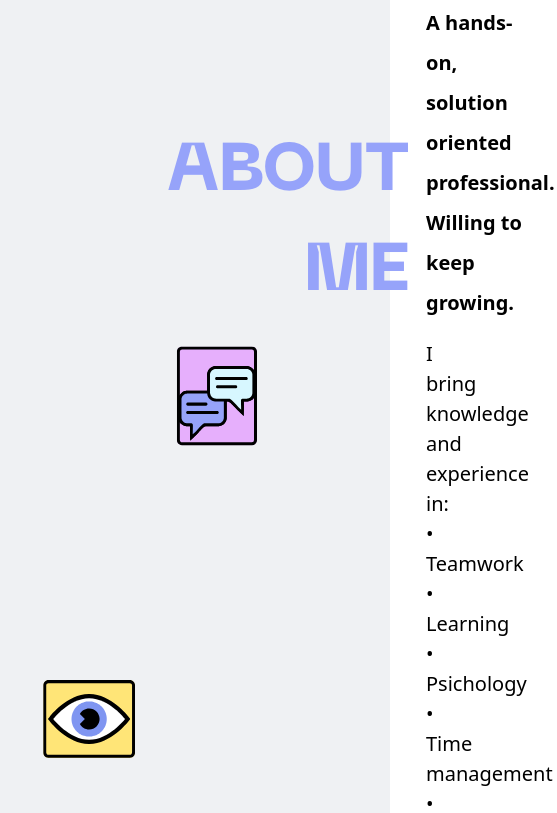
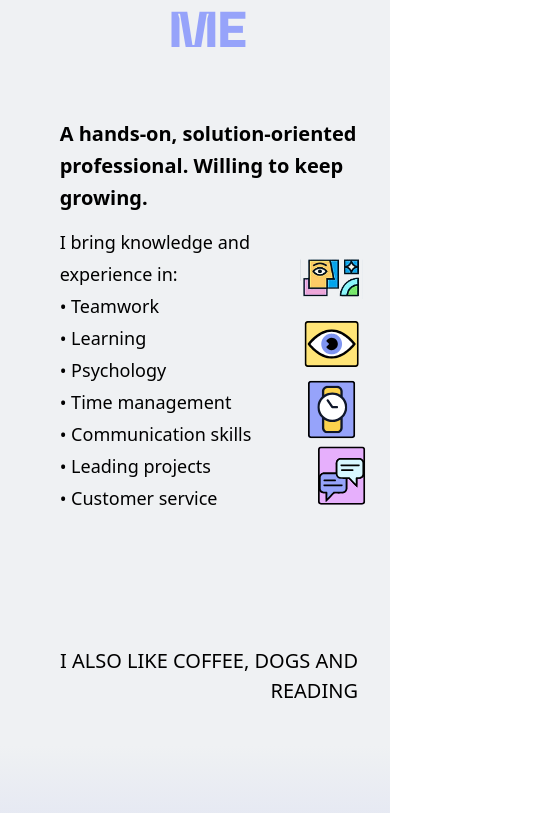
Before and after one commit to Ruthstring/Portfolio24, a React (Vite) app: page / in a window 390 px wide. Shown: the part 4242-5055 px from the top of the page, 557 px wide, since content can reach past the window. Built offline with nearby package versions, Linux system fonts and the light colour scheme.

Commit message:
phone first working

```diff
--- a/src/components/About.jsx
+++ b/src/components/About.jsx
@@ -8,47 +8,124 @@ import Icon4 from "../assets/multi_iconAbout.svg"
 
 
 
+const About = () => {
 
-  //original one:
+  return (
+    <div className="about-container">
+      {/* Define the grid with one column on phones and 12 columns on larger screens */}
+      <div className="about-grid grid grid-cols-5 md:grid-cols-12 grid-rows-auto md:grid-rows-auto h-screen 2xl:h-[80vh] ">
+
+        {/* Title Section: This will take the full row on both phone and desktop */}
+        <div className="title row-start-1 items-start col-span-5 md:col-span-12 2xl:pt-28">
+          <h1 className="about-title text-center md:text-right text-[50px] md:text-[100px] 2xl:text-[125px] leading-[50px] md:leading-[100px] mt-10">
+            ABOUT <br /> ME
+          </h1>
+        </div>
+
+        {/* Intro Text: Spans the full row below the title */}
+        <div className="intro-text row-start-2 col-start-2 row-span-2 col-span-7 md:col-span-12">
+          <p className="text-left text-[20px] md:text-[30px] 2xl:text-[40px] leading-8 md:leading-10">
+            A hands-on, solution-oriented professional. Willing to keep growing.
+          </p>
+        </div>
 
 
+        <div className="icons-container col-start-7 row-start-4 row-span-5 mt-8 mr-4 ">
+        <div className="icons icon4 row-start-5 col-span-1 md:col-span-3">
+          <img src={Icon4} alt="Icon4" />
+        </div>
 
-const About = () => {
-    return (
-      <div className="about-container">
-        <div className="about-grid h-screen 2xl:h-[80vh] ">
-          <div className="title 2xl:pt-28">
-            <h1 className="about-title text-right md:text-[100px]  2xl:text-[125px] leading-[100px]">ABOUT <br /> ME</h1>
+        <div className="icons icon1 row-start-5 col-span-2 md:col-span-3">
+          <img src={Icon1} alt="Icon1" />
         </div>
-          <div className="intro-text">
-            <p className="text-left md:text-[30px] 2xl:text-[40px] leading-10 ">A hands-on, solution oriented professional.<br/> Willing to keep growing.</p>
+
+        <div className="icons icon2 row-start-5 col-span-3 md:col-span-3">
+          <img src={Icon2} alt="Icon2" />
         </div>
-          <div className="icon4 col-start-1" > <img  src={Icon4} /></div>
-          {/* <div className="icons "> */}
-            <div className="icon1 "><img className="" src={Icon1} /></div>
-            <div className="icon2"><img src={Icon2} /> </div>
-            <div className="icon3"><img src={Icon3} /> </div>
-          {/* </div> */}
-          <div className="skills">
-            <p className="text-left 2xl:text-[30px] md:leading-[30px] 2xl:leading-[50px]" >
+
+        <div className="icons icon3 row-start-5 col-span-4 md:col-span-3">
+          <img src={Icon3} alt="Icon3" />
+        </div>
+        </div>
+
+
+        {/* Icons (stacked vertically on small screens, in grid layout on larger screens) */}
+        {/* <div className="icons icon4 row-start-5 col-span-1 md:col-span-3">
+          <img src={Icon4} alt="Icon4" />
+        </div>
+
+        <div className="icons icon1 row-start-5 col-span-2 md:col-span-3">
+          <img src={Icon1} alt="Icon1" />
+        </div>
+
+        <div className="icons icon2 row-start-5 col-span-3 md:col-span-3">
+          <img src={Icon2} alt="Icon2" />
+        </div>
+
+        <div className="icons icon3 row-start-5 col-span-4 md:col-span-3">
+          <img src={Icon3} alt="Icon3" />
+        </div> */}
+
+        {/* Skills Section: Full row on both phone and desktop */}
+        <div className="skills col-start-2  row-start-4 col-span-5 md:col-span-12">
+          <p className="text-left text-[18px] md:text-[30px] leading-8 md:leading-[30px] 2xl:leading-[50px] mt-3">
             I bring knowledge and experience in:
-
             <br /> • Teamwork
             <br /> • Learning
-              <br /> • Psichology
+            <br /> • Psychology
             <br /> • Time management
-              <br /> • Comunication skills
+            <br /> • Communication skills
             <br /> • Leading projects
-              <br /> • Costumer service
+            <br /> • Customer service
           </p>
+        </div>
 
-          </div>
-          <div className="footer-text">
+        {/* Footer Text */}
+        <div className="footer-text row-start-8 col-start-2 col-span-6 md:col-span-12 text-right mr-8">
           <p>I ALSO LIKE COFFEE, DOGS AND READING</p>
         </div>
+
       </div>
     </div>
   );
+    // return (
+    //   <div className="about-container">
+    //     <div className="about-grid gird grid-cols-1 grid-rows-[auto] md:grid-cols-12 h-screen 2xl:h-[80vh] ">
+
+    //       <div className="title 2xl:pt-28">
+    //         <h1 className="about-title grid-rows-1 text-right md:text-[100px]  2xl:text-[125px] leading-[100px]">ABOUT <br /> ME</h1>
+    //       </div>
+
+    //       <div className="intro-text">
+    //         <p className="text-left grid-rows-2 md:text-[30px] 2xl:text-[40px] leading-10 ">A hands-on, solution oriented professional.<br/> Willing to keep growing.</p>
+    //       </div>
+
+    //       <div className="icon4 grid-rows-4 col-span-1 md:col-span-3" > <img  src={Icon4} /></div>
+    //       {/* <div className="icons "> */}
+    //         <div className="icon1 "><img className="" src={Icon1} /></div>
+    //         <div className="icon2"><img src={Icon2} /> </div>
+    //         <div className="icon3"><img src={Icon3} /> </div>
+    //       {/* </div> */}
+    //       <div className="skills">
+    //         <p className="text-left grid-rows-3 2xl:text-[30px] md:leading-[30px] 2xl:leading-[50px]" >
+    //           I bring knowledge and experience in:
+
+    //           <br /> • Teamwork
+    //           <br /> • Learning
+    //           <br /> • Psichology
+    //           <br /> • Time management
+    //           <br /> • Comunication skills
+    //           <br /> • Leading projects
+    //           <br /> • Costumer service
+    //           </p>
+
+    //       </div>
+    //       <div className="footer-text">
+    //         <p>I ALSO LIKE COFFEE, DOGS AND READING</p>
+    //       </div>
+    //     </div>
+    //   </div>
+    // );
   };
 
   export default About;
--- a/src/index.css
+++ b/src/index.css
@@ -594,7 +594,7 @@ h3{
   background-color: #f0f0f0;
 } */
 
-.about-grid {
+/* .about-grid {
   display: grid;
    height: 100vh;
   grid-template-columns: repeat(12, 1fr);
@@ -604,13 +604,13 @@ h3{
   padding: 1rem;
   margin-top:6rem;
 
-}
+} */
 
 
 .title {
   font-family:"NeueMachina-UltraBold";
-  grid-column: 1 / 5;
-  grid-row: 1 / 2;
+  /* grid-column: 1 / 5;
+  grid-row: 1 / 2; */
   color: #96a3fa;
   font-size: 4.2rem;
 
@@ -620,17 +620,18 @@ h3{
 }
 
 .intro-text {
-  grid-column: 5 / 13;
-  grid-row: 1/ 2;
+  /* grid-column: 5 / 13;
+  grid-row: 1/ 2; */
   font-size: 1.5rem;
   font-weight: bold;
  align-self: end;
 }
-.icon4 {
-grid-column:10/10;
-grid-row:2/5;
-/* width: 7rem; */
+
+
+.icons{
+  width: 4.1rem;
 }
+
 
 /* .icons {
   display:grid;
@@ -641,29 +642,29 @@ grid-row:2/5;
 }  */
 
 .icon1 {
-grid-column:2/3;
-grid-row: 2/2;
-margin-top: 2.5rem;
+/* grid-column:2/3;
+grid-row: 2/2; */
+/* margin-top: 2.5rem; */
 align-self: center;
-width: 7rem;
+/* width: 7rem; */
 
 
 
 }
 
 .icon2 {
-  grid-column: 4/4 ;
-  grid-row: 2/2;
+  /* grid-column: 4/4 ;
+  grid-row: 2/2; */
   align-self: end;
   margin-right: 10px;
-  width: 7rem;
+  /* width: 7rem; */
 
 }
 
 .icon3 {
-  grid-column: 3/3;
-  grid-row:2/2;
-  width: 7rem;
+  /* grid-column: 3/3;
+  grid-row:2/2; */
+  /* width: 7rem; */
   justify-self: end;
 }
 
@@ -676,7 +677,7 @@ width: 7rem;
 } */
 
 .skills {
-  grid-column: 5 / 9;
+  /* grid-column: 5 / 9; */
   /* grid-row: 2 / 8; */
   font-size: 1.25rem;
   line-height: 1.5;
@@ -684,8 +685,8 @@ width: 7rem;
 }
 
 .footer-text {
-  grid-column: 3 / 10;
-  grid-row: 3 / 10;
+  /* grid-column: 3 / 10;
+  grid-row: 3 / 10; */
   text-align: end;
   font-size: 1rem;
   margin-top: 1rem;
```
Lines whose indentation alone changed are shown as unchanged.
